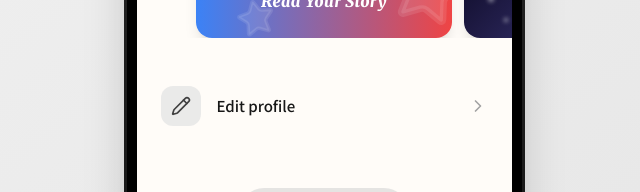
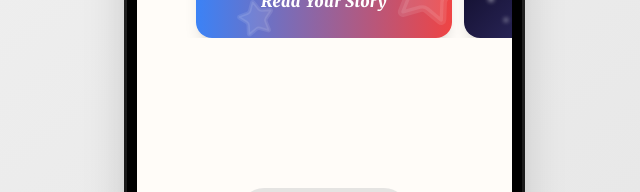
Before and after one commit to link2004/youlet-design-mock, a React (Vite) app: page / in a window 1280 px wide. Shown: the part 597-789 px from the top of the page, without its empty margins (316-956 px from the left). Built offline with nearby package versions, Linux system fonts and the light colour scheme.

Commit message:
Remove Edit profile menu item
MENU_ITEMS is now empty array as the only item was removed.

```diff
--- a/constants.ts
+++ b/constants.ts
@@ -185,9 +185,7 @@ export const STATS = [
   { icon: Globe, count: 0, color: "text-yellow-500", label: "Web" },
 ];
 
-export const MENU_ITEMS = [
-  { icon: Pencil, label: "Edit profile" },
-];
+export const MENU_ITEMS: { icon: typeof Pencil; label: string }[] = [];
 
 export const NAV_ITEMS = [
   { icon: Layout, label: "Feed", active: false },
```
